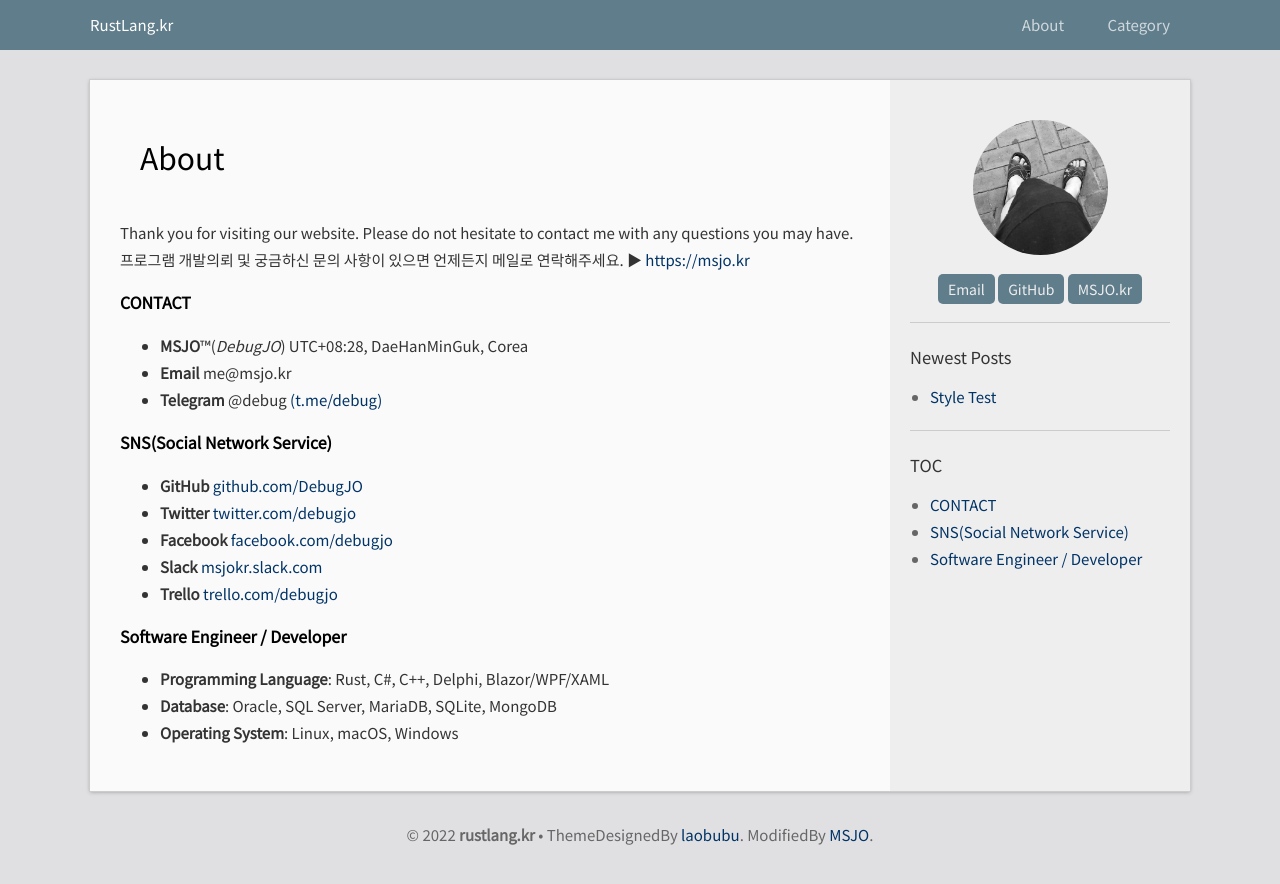
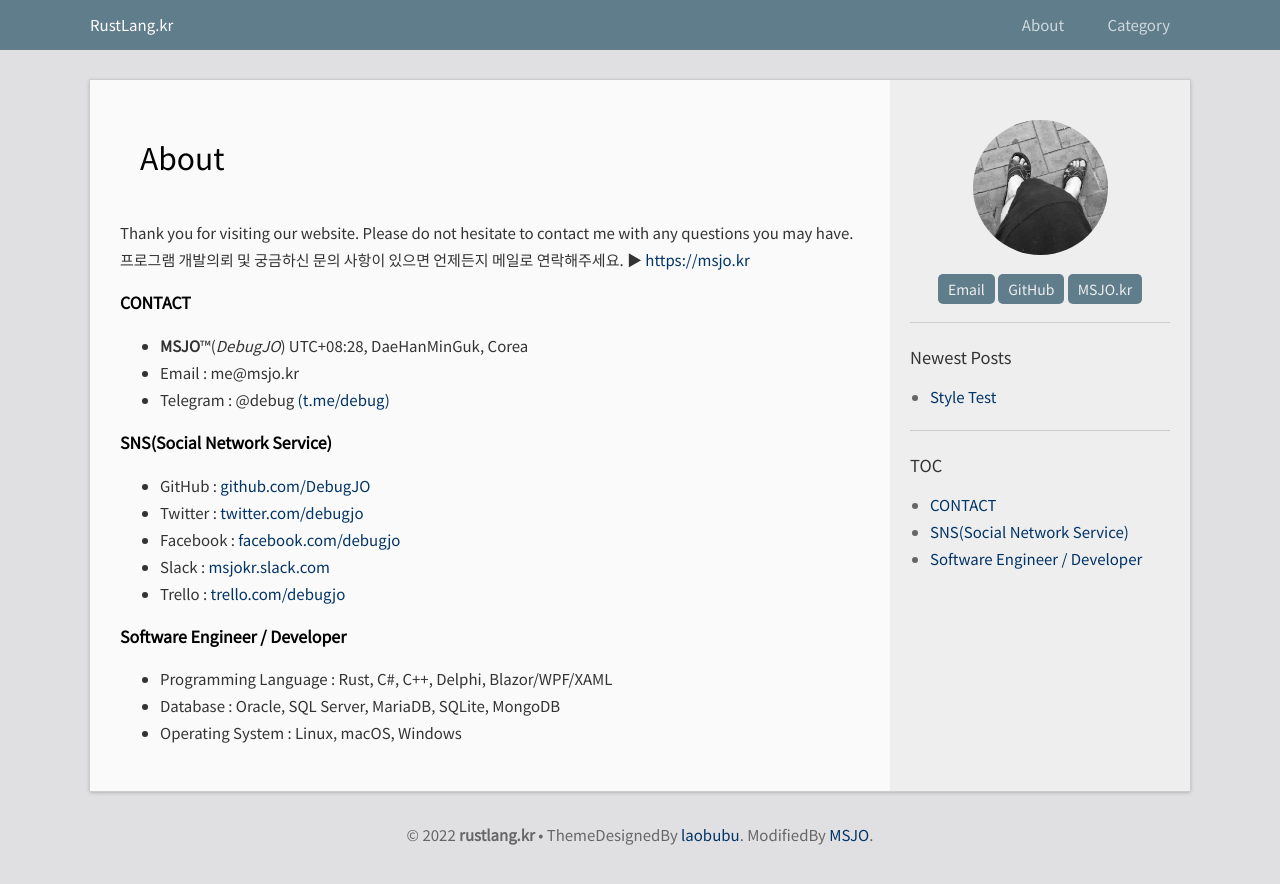
Before and after one commit to DebugJO/rustlang, a Jekyll site: the page built from about.md, in a window 1280 px wide. Shown: the top 884 px of the page. Built offline with Jekyll 4.4.1, drawn with Linux system fonts in a browser that asks for light colours.

```diff
--- a/about.md
+++ b/about.md
@@ -8,17 +8,17 @@ Thank you for visiting our website. Please do not hesitate to contact me with an
 
 ###### CONTACT
 * **MSJO**™(*DebugJO*) UTC+08:28, DaeHanMinGuk, Corea
-* **Email** me@msjo.kr
-* **Telegram** @debug [(t.me/debug)](https://t.me/debug)
+* Email : me@msjo.kr
+* Telegram : @debug [(t.me/debug)](https://t.me/debug)
 
 ###### SNS(Social Network Service)
-* **GitHub** [github.com/DebugJO](https://github.com/DebugJO)
-* **Twitter** [twitter.com/debugjo](https://twitter.com/debugjo)
-* **Facebook** [facebook.com/debugjo](https://www.facebook.com/debugjo)
-* **Slack** [msjokr.slack.com](https://msjokr.slack.com/)
-* **Trello** [trello.com/debugjo](https://trello.com/debugjo)
+* GitHub : [github.com/DebugJO](https://github.com/DebugJO)
+* Twitter : [twitter.com/debugjo](https://twitter.com/debugjo)
+* Facebook : [facebook.com/debugjo](https://www.facebook.com/debugjo)
+* Slack : [msjokr.slack.com](https://msjokr.slack.com/)
+* Trello : [trello.com/debugjo](https://trello.com/debugjo)
 
 ###### Software Engineer / Developer
-* **Programming Language**: Rust, C#, C++, Delphi, Blazor/WPF/XAML
-* **Database**: Oracle, SQL Server, MariaDB, SQLite, MongoDB
-* **Operating System**: Linux, macOS, Windows
+* Programming Language : Rust, C#, C++, Delphi, Blazor/WPF/XAML
+* Database : Oracle, SQL Server, MariaDB, SQLite, MongoDB
+* Operating System : Linux, macOS, Windows
```
